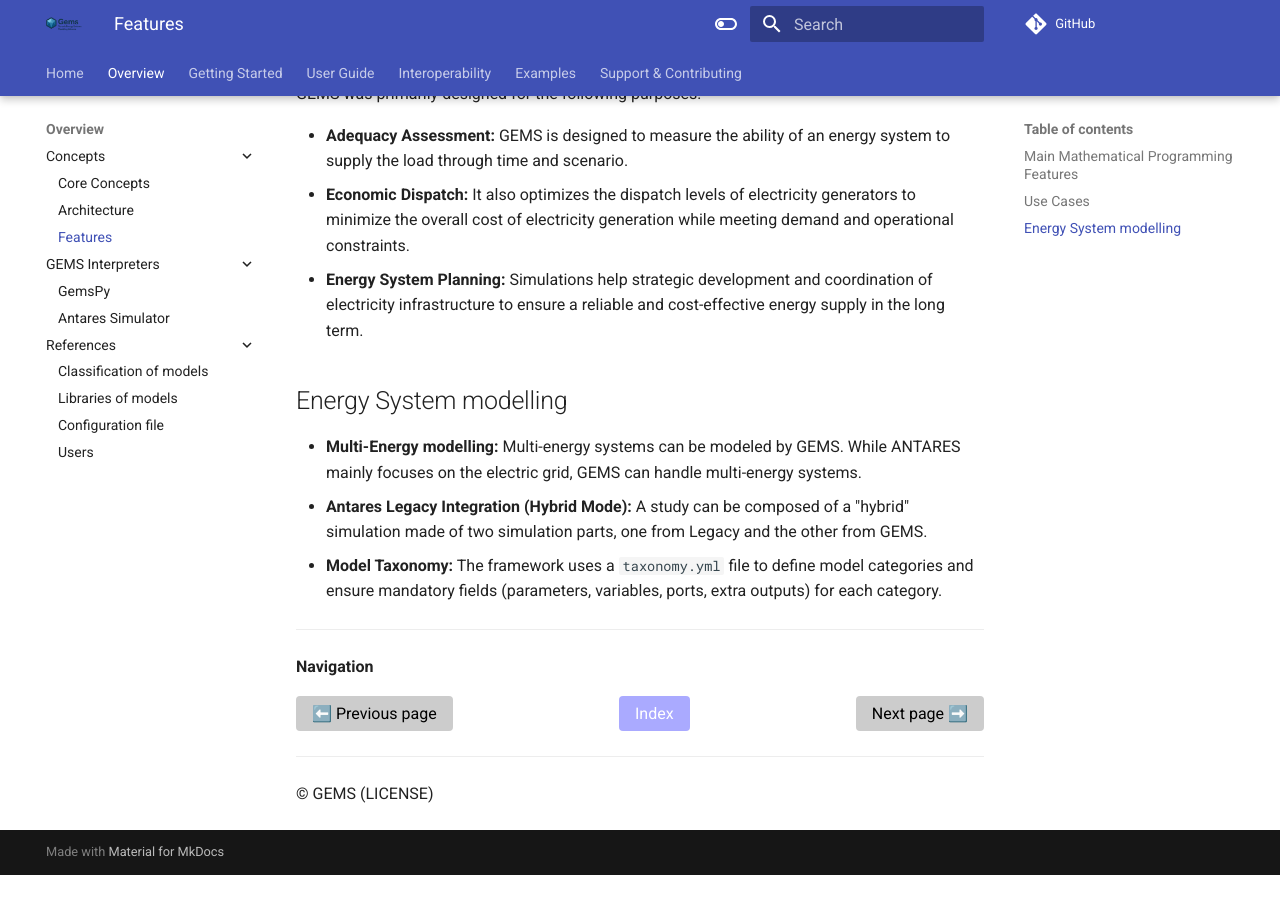
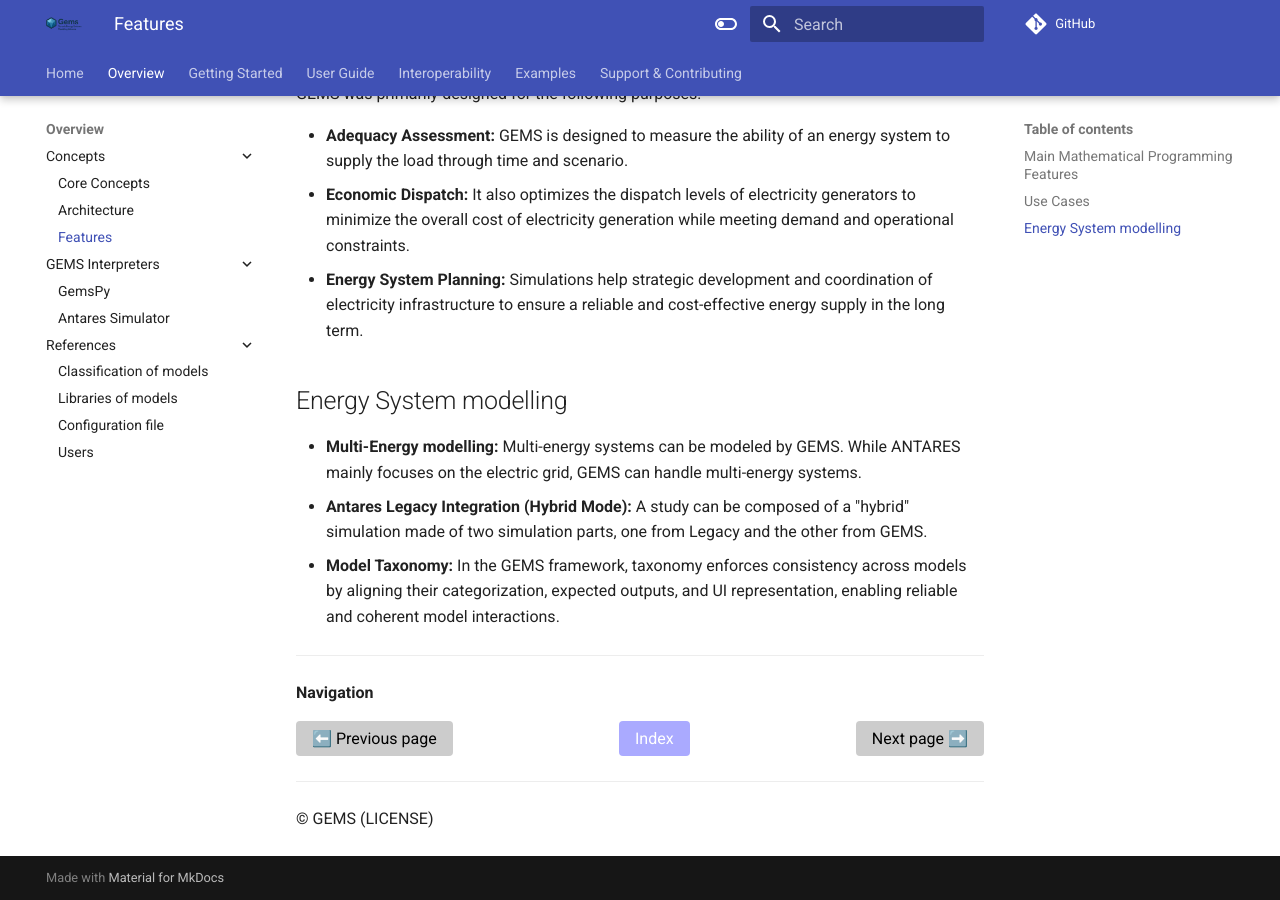
Before and after one commit to AntaresSimulatorTeam/GEMS, an MkDocs documentation site: the page built from doc/1_Overview/Concepts/3_features_usecase.md, in a window 1280 px wide and 900 px high, scrolled down 540 px. Built offline with MkDocs 1.6.1 and Material for MkDocs 9.7.7, drawn with Linux system fonts in a browser that asks for light colours; comment, search, counter and statistics services are not loaded; before the commit the page ends 1415 px from its top, so only the background shows below that.

Commit message:
refresh taxonomy's short description

```diff
--- a/doc/1_Overview/Concepts/3_features_usecase.md
+++ b/doc/1_Overview/Concepts/3_features_usecase.md
@@ -28,7 +28,7 @@ GEMS was primarily designed for the following purposes:
 
 - **Multi-Energy modelling:** Multi-energy systems can be modeled by GEMS. While ANTARES mainly focuses on the electric grid, GEMS can handle multi-energy systems.
 - **Antares Legacy Integration (Hybrid Mode):** A study can be composed of a "hybrid" simulation made of two simulation parts, one from Legacy and the other from GEMS.
-- **Model Taxonomy:** The framework uses a `taxonomy.yml` file to define model categories and ensure mandatory fields (parameters, variables, ports, extra outputs) for each category.
+- **Model Taxonomy:** In the GEMS framework, taxonomy enforces consistency across models by aligning their categorization, expected outputs, and UI representation, enabling reliable and coherent model interactions.
 
 ---
 
```
